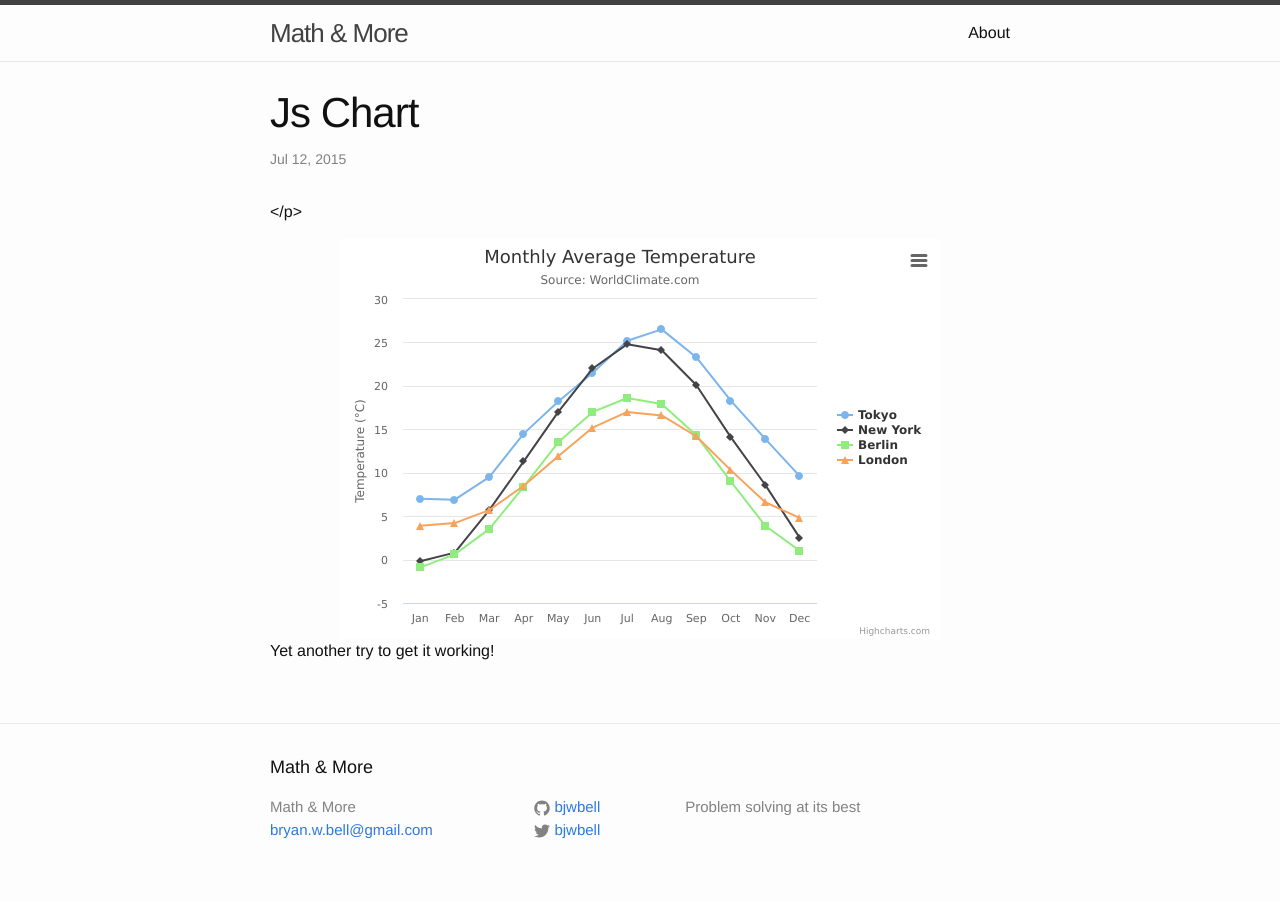
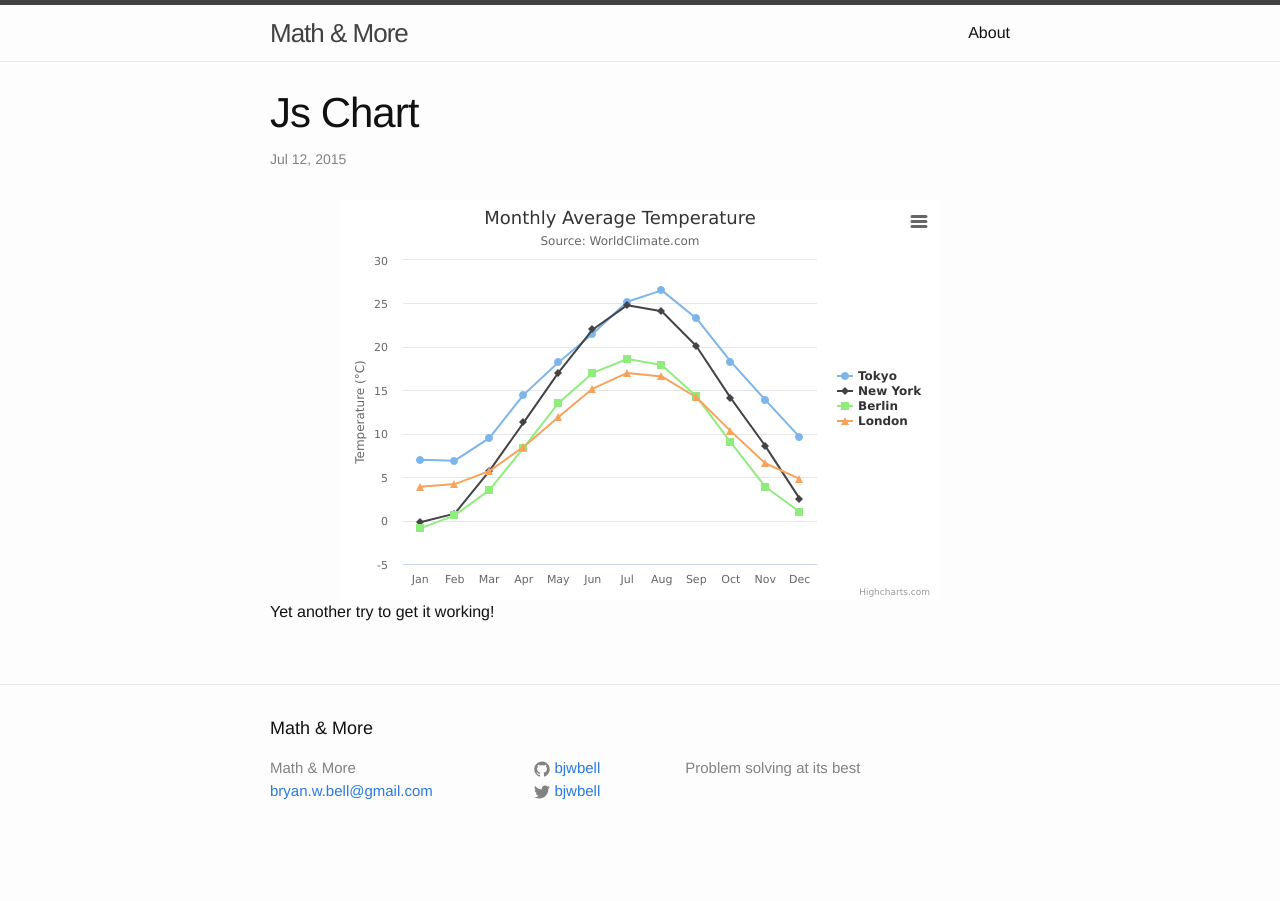
Before and after one commit to bjwbell/bjwbell.github.io, a Jekyll site: the page built from _posts/2015-07-12-js-chart.md, in a window 1280 px wide. Built offline with Jekyll 4.4.1, drawn with Linux system fonts in a browser that asks for light colours; nearby versions of some CDN libraries.

Commit message:
Remove extra </p>

```diff
--- a/_posts/2015-07-12-js-chart.md
+++ b/_posts/2015-07-12-js-chart.md
@@ -10,7 +10,7 @@ tags : [highcharts]
 <script type="text/javascript" src="http://code.highcharts.com/highcharts.js">
 </script>
 <script type="text/javascript" src="http://code.highcharts.com/modules/exporting.js">
-</script></p>
+</script>
 
 <!---<div id="container" style="min-width: 310px; height: 400px; margin: 0 auto">-->
 <div id="container" style="width: 600px; height: 400px; margin: 0 auto">
```
